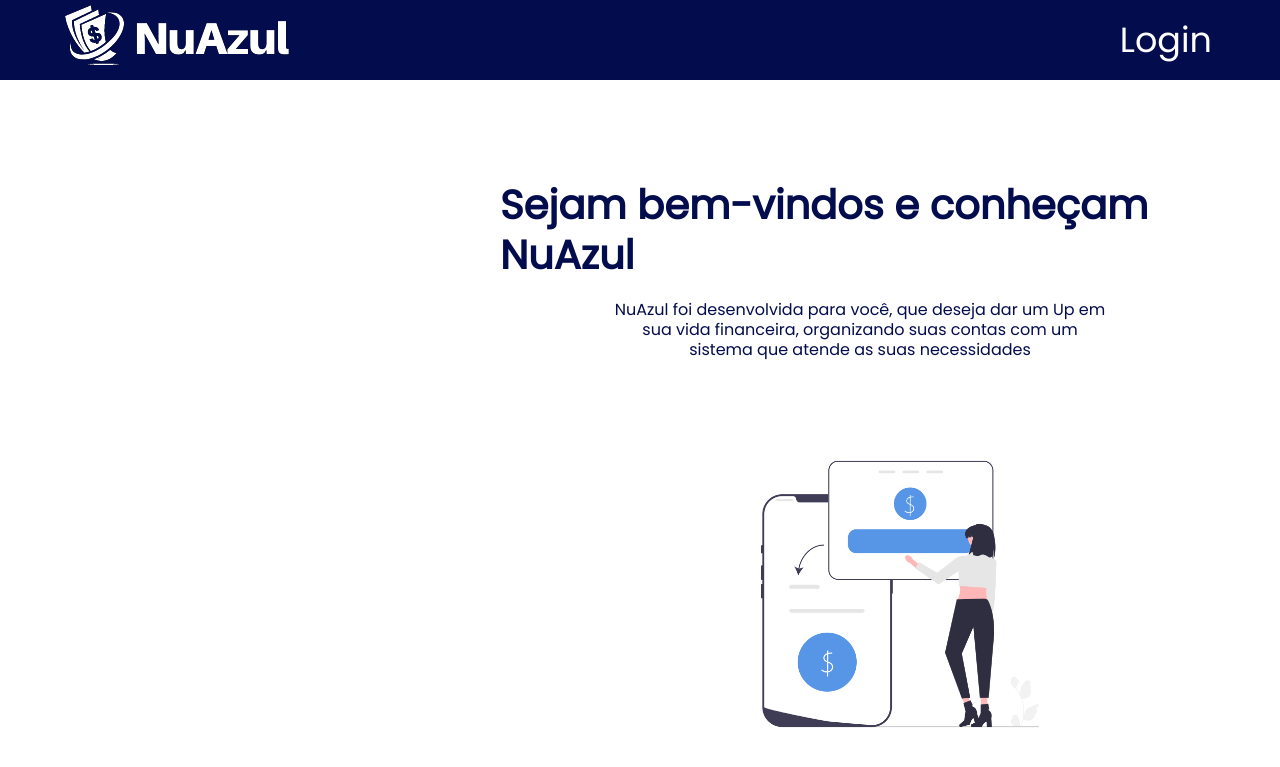
After one commit to leidyAguiar/SistemaFinanceiro, a PHP site: page /index2.php in a window 1280 px wide. The commit adds this page. Shown: the top 767 px of the page. Run offline with PHP 8.4, Linux system fonts and the light colour scheme.

Commit message:
Alterações index, alteração css

```diff
--- a/css/style.css
+++ b/css/style.css
@@ -2,7 +2,7 @@
 
 body {
     font-family: 'Poppins', sans-serif;
-    background-image: linear-gradient(Royalblue, DeepSkyBlue, white);
+    background-color: #5f95e7;
 }
 
 .content {
@@ -95,5 +95,4 @@ form {
 .img{
     padding-top:5px ;
     border-radius: 50px;
-
 }
--- /dev/null
+++ b/css/style.index2.css
@@ -0,0 +1,99 @@
+
+@import url('https://fonts.googleapis.com/css2?family=Poppins&display=swap');
+
+* {
+    padding: 0;
+    margin: 0;
+    text-decoration: none;
+    list-style: none;
+    box-sizing: border-box;
+    font-family: 'Poppins', sans-serif;
+}
+
+
+nav {
+    background: #030c4c;
+    height: 80px;
+    width: 100%;
+    font-weight: 500;
+    padding: 0 30px;
+}
+
+label.logo {
+
+    line-height: 100px;
+    padding: 0 20px;
+}
+
+nav ul {
+    float: right;
+    margin-right: 20px;
+}
+
+nav ul li {
+    display: inline-block;
+    line-height: 80px;
+    margin: 0 5px;
+}
+
+nav ul li a {
+    color: white;
+    font-size: 35px;
+    padding: 7px 13px;
+    border-radius: 3px;
+
+}
+
+a.active,
+a:hover {
+    background:#5f95e7;
+    color:#030c4c;
+    transition: .5s;
+}
+
+.checkbtn {
+    font-size: 40px;
+    color: white;
+    float: right;
+    line-height: 80px;
+    margin-right: 40px;
+    cursor: pointer;
+    display: none;
+}
+
+#check {
+    display: none;
+}
+
+body{
+    color:#030c4c;
+}
+
+main{
+    display: flex;
+    flex-direction: row;
+    margin: 100px 50px 50px 500px;
+}
+
+h2{
+    font-size: 40px;
+    line-height: 50px;
+
+}
+
+p{
+    line-height: 20px;
+    max-width: 500px;
+    margin: 20px 20px 0px 110px;
+    text-align: center;
+}
+
+article{
+    display: flex;
+    flex-direction: row;
+}
+
+article img{
+    width: 400px;
+    margin: 10px 0px 0px 700px;
+}
--- /dev/null
+++ b/index2.php
@@ -0,0 +1,46 @@
+<?php
+require_once("config.php");
+?>
+
+<!DOCTYPE html>
+<html lang="pt-br">
+
+<head>
+    <meta charset="utf-8">
+    <title> <?php echo $nomeSistema ?> </title>
+    <meta name="viewport" content="width=device-width, initial-scale=1.0">
+
+    <!--CSS-->
+     <link rel="stylesheet" type="text/css" href="./css/style.index2.css">
+     <!--Icon-->
+     <link href="./img/dolar.png" rel="shortcut icon" type= "image/x-icon">
+</head>
+
+<body>
+    <nav>
+        <input type="checkbox" id="check">
+        <label for="check" class="checkbtn">
+            <i class="fas fa-bars"></i>
+        </label>
+        <label class="logo"><img src="./img/logoBranca3.png" alt=""></label>
+        <ul>
+            <li><a href="./login.php">Login</a></li>
+        </ul>
+    </nav>
+    <main>
+        <aside>
+            <h2>Sejam bem-vindos e conheçam NuAzul</h2>
+            <p>NuAzul foi desenvolvida para você, que deseja dar um Up em sua vida financeira, organizando suas contas com um sistema que atende as suas necessidades</p>
+        </aside>
+    </main>
+
+    <article> <!--div p imagem-->
+        <img src="./img/home.png" alt="">
+    </article>
+            </div>
+        </div>
+    </div>
+
+</body>
+
+</html>
```
Also changed, not shown: img/home.png (added), img/logoB.png (added), img/logoBranca.png (added), img/logoBranca2.png (added), img/logoBranca3.png (added).
